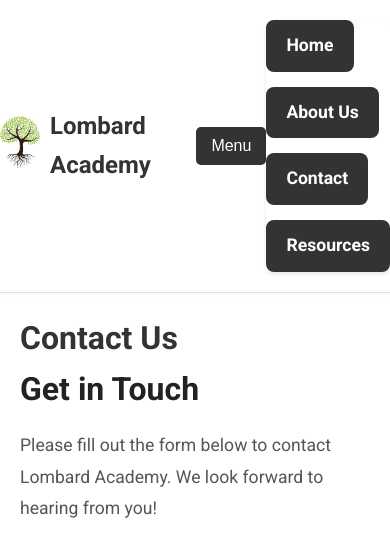
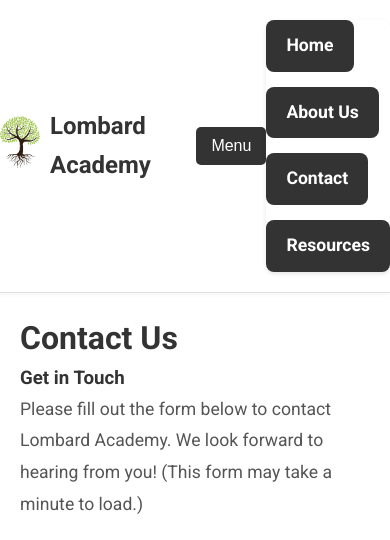
Before and after one commit to nicholasl25/lombardacademy, a Jekyll site: the page built from contact.md, in a window 390 px wide. Shown: the top 540 px of the page. Built offline with Jekyll 4.4.1, drawn with Linux system fonts in a browser that asks for light colours; grey boxes are pictures that could not be loaded.

Commit message:
Updated menu and tabs formatting for iphone

```diff
--- a/assets/css/styles.css
+++ b/assets/css/styles.css
@@ -349,7 +349,12 @@
     display: none;
 }
 
-/* Show the menu button only on smaller screens */
+/* Hide the menu toggle button on larger screens */
+#menu-toggle {
+    display: none;
+}
+
+/* Default: Hide navigation links on mobile */
 @media (max-width: 768px) {
     #menu-toggle {
         display: block;
@@ -362,7 +367,7 @@
         font-size: 1rem;
     }
 
-    /* Hide the navigation menu by default on mobile */
+    /* Hide navigation menu by default on mobile */
     nav ul {
         display: none;
         flex-direction: column;
@@ -371,9 +376,10 @@
         padding: 20px;
         box-shadow: 0 2px 4px rgba(0, 0, 0, 0.1);
         border-radius: 8px;
+        margin-top: 10px;
     }
 
-    /* Show the navigation menu when the 'visible' class is added */
+    /* Display navigation menu when 'visible' class is added */
     nav ul.visible {
         display: flex;
     }
--- a/contact.md
+++ b/contact.md
@@ -5,9 +5,10 @@
 
 # Contact Us
 
-## Get in Touch
+### Get in Touch
 
 Please fill out the form below to contact Lombard Academy. We look forward to hearing from you!
+(This form may take a minute to load.)
 
 <!-- Contact form (to be completed later) -->
 <iframe src="https://forms.gle/v6BANyCCPCy8r32f7" width="100%" height="800" frameborder="0" marginheight="0" marginwidth="0">Loading…</iframe>
```
Also changed, not shown: assets/js/script.js (line endings or trailing spaces).
